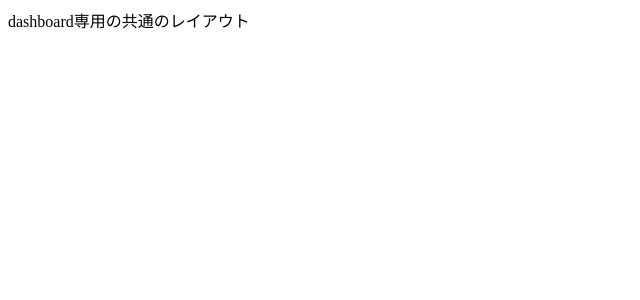
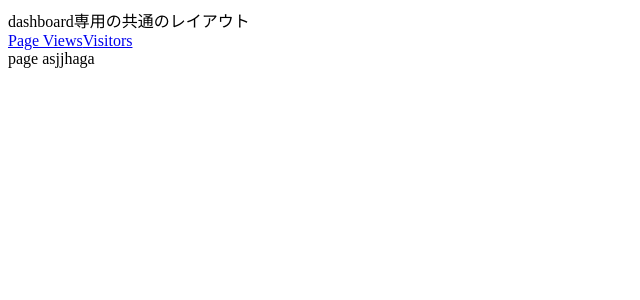
Before and after one commit to yuunull/nextjs-solo-reading-group, a Next.js app: page /dashboard in a window 1280 px wide. Shown: the top 300 px of the page, without its empty margins (0-640 px from the left). Built offline with nearby package versions, Linux system fonts and the light colour scheme.

Commit message:
feat:Parallel Routes

```diff
--- /dev/null
+++ b/src/app/dashboard/@analytics/layout.tsx
@@ -0,0 +1,13 @@
+import Link from "next/link";
+
+export default function Layout({ children }: { children: React.ReactNode }) {
+  return (
+    <>
+      <nav>
+        <Link href="/dashboard/page-views">Page Views</Link>
+        <Link href="/dashboard/visitors">Visitors</Link>
+      </nav>
+      <div>{children}</div>
+    </>
+  );
+}
--- /dev/null
+++ b/src/app/dashboard/@analytics/page.tsx
@@ -0,0 +1,7 @@
+import React from "react";
+
+const Page = () => {
+  return <div>page asjjhaga</div>;
+};
+
+export default Page;
--- a/src/app/dashboard/layout.tsx
+++ b/src/app/dashboard/layout.tsx
@@ -1,7 +1,9 @@
 export default function DashboardLayout({
   children,
+  analytics,
 }: {
   children: React.ReactNode;
+  analytics: React.ReactNode;
 }) {
   return (
     <section>
@@ -9,6 +11,8 @@ export default function DashboardLayout({
       <nav></nav>
 
       {children}
+
+      {analytics}
     </section>
   );
 }
```
Also changed, not shown: src/app/dashboard/@analytics/page-views/page.tsx (added, +7 -0 lines), src/app/dashboard/@analytics/visitors/page.tsx (added, +7 -0 lines).
